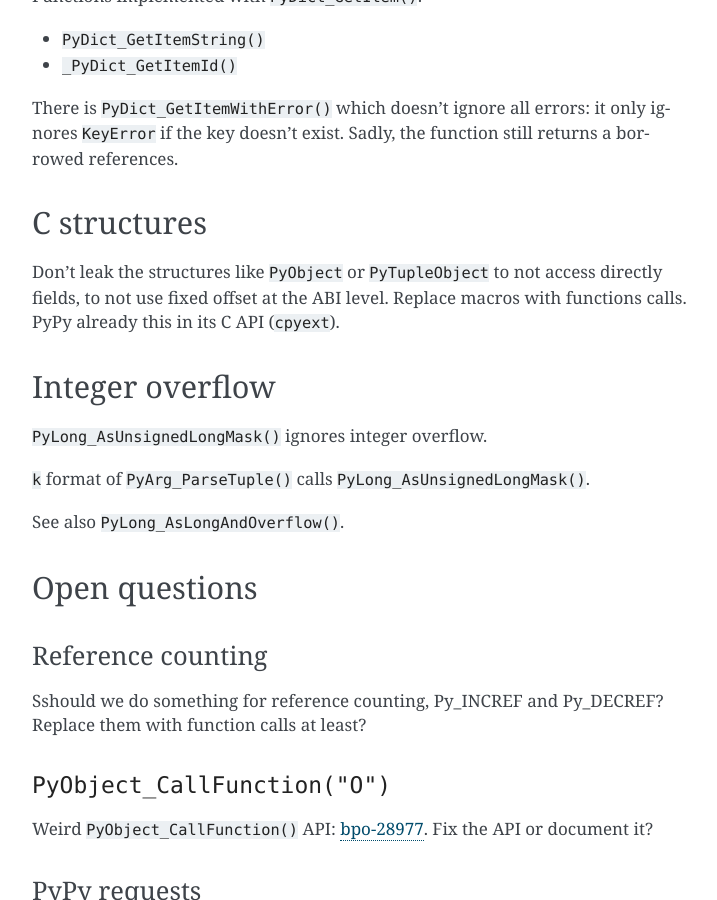
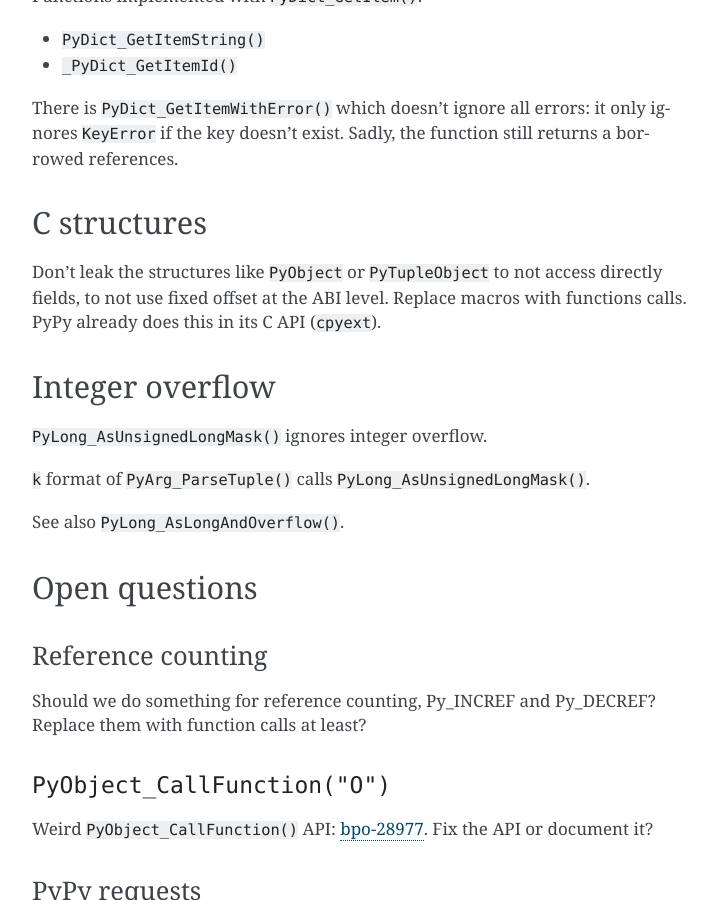
Before and after one commit to pythoncapi/pythoncapi, a Sphinx documentation site: the page built from doc/bad_api.rst, in a window 1280 px wide and 900 px high, scrolled down 2114 px. Shown: the whole window, without its empty margins (388-1105 px from the left). Built offline with Sphinx 7.4.7, drawn with Linux system fonts in a browser that asks for light colours.

Commit message:
Fix two small typos in bad_api.rst

```diff
--- a/doc/bad_api.rst
+++ b/doc/bad_api.rst
@@ -107,7 +107,7 @@ C structures
 
 Don't leak the structures like ``PyObject`` or ``PyTupleObject`` to not
 access directly fields, to not use fixed offset at the ABI level. Replace
-macros with functions calls. PyPy already this in its C API (``cpyext``).
+macros with functions calls. PyPy already does this in its C API (``cpyext``).
 
 Integer overflow
 ================
@@ -124,7 +124,7 @@ Open questions
 Reference counting
 ------------------
 
-Sshould we do something for reference counting, Py_INCREF and Py_DECREF?
+Should we do something for reference counting, Py_INCREF and Py_DECREF?
 Replace them with function calls at least?
 
 ``PyObject_CallFunction("O")``
```
